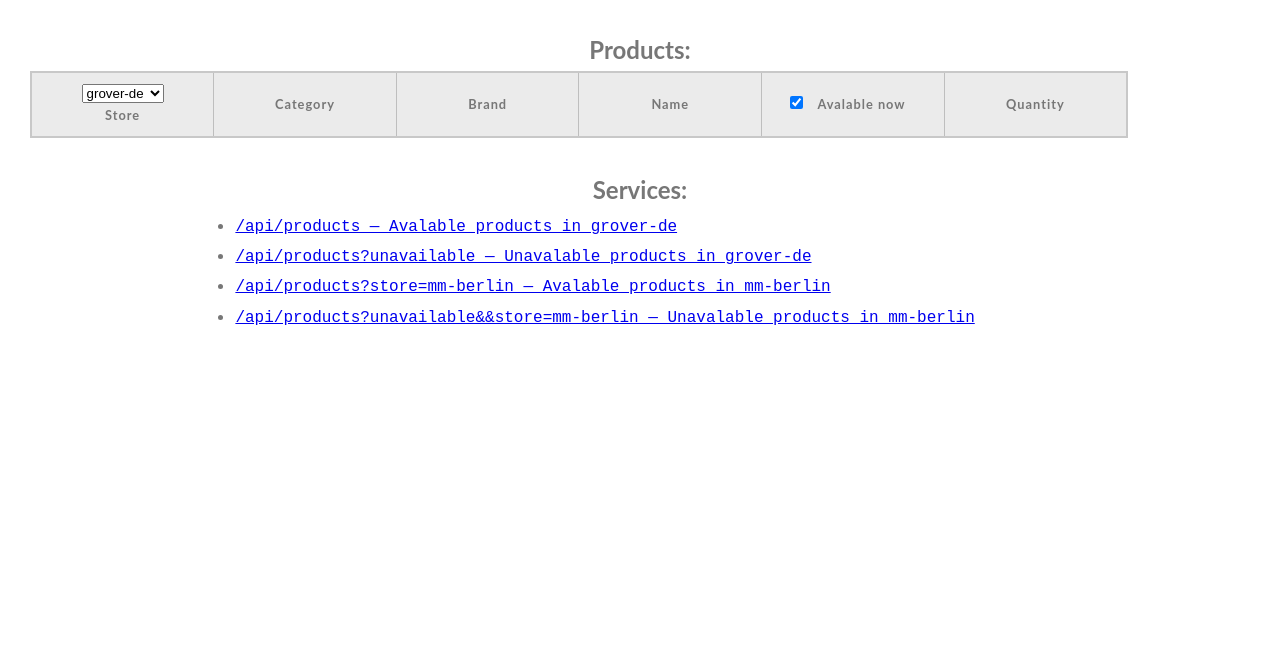
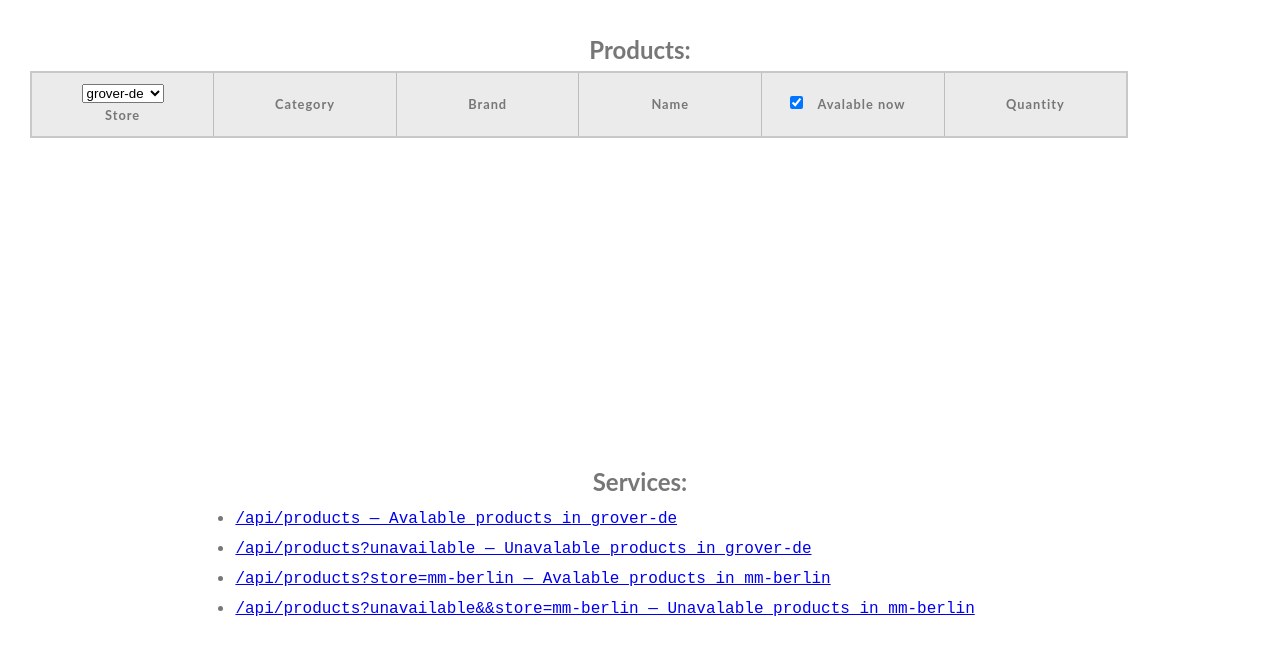
Before and after one commit to vatic/grover-engineering-recruitment, a website: page public/index.html in a window 1280 px wide. Drawn offline with Linux system fonts and the light colour scheme; no server answers.

Commit message:
add height 50vh to table section

```diff
--- a/public/main.css
+++ b/public/main.css
@@ -60,7 +60,8 @@ label {
     text-align: center;
 }
 
-.products-table {
+.products {
+    height: 50vh;
 }
 
 .services {
```
